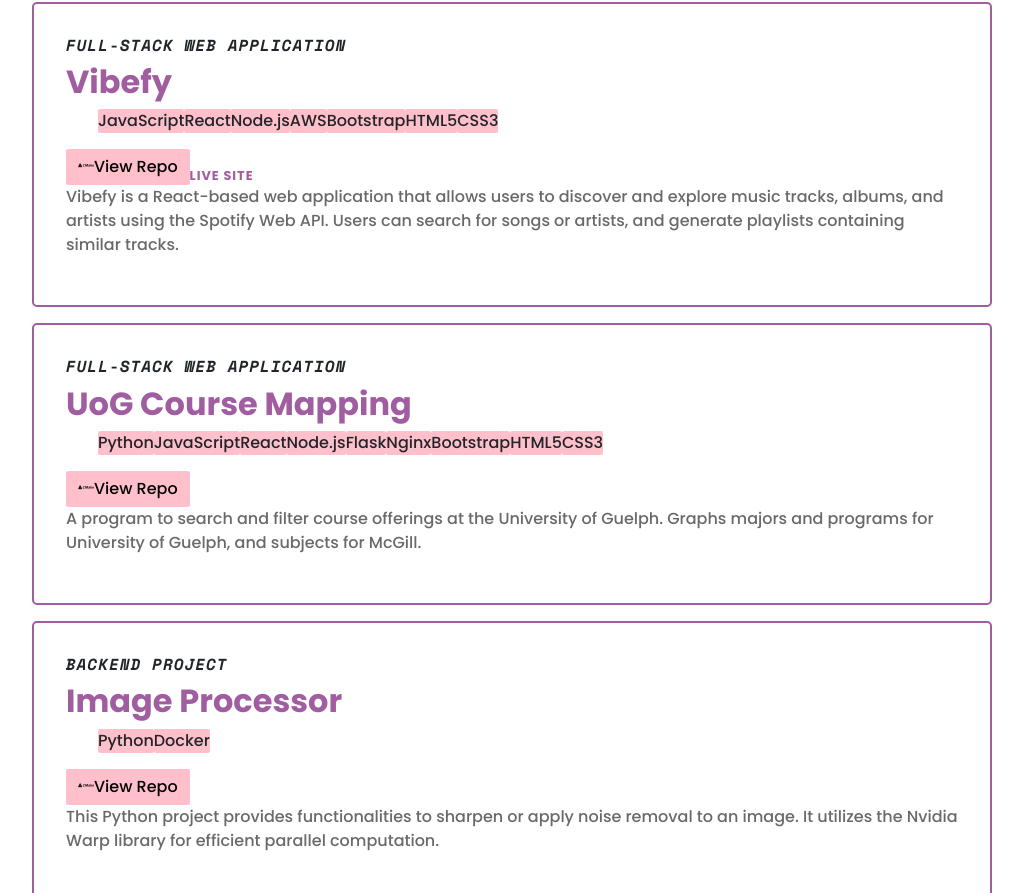
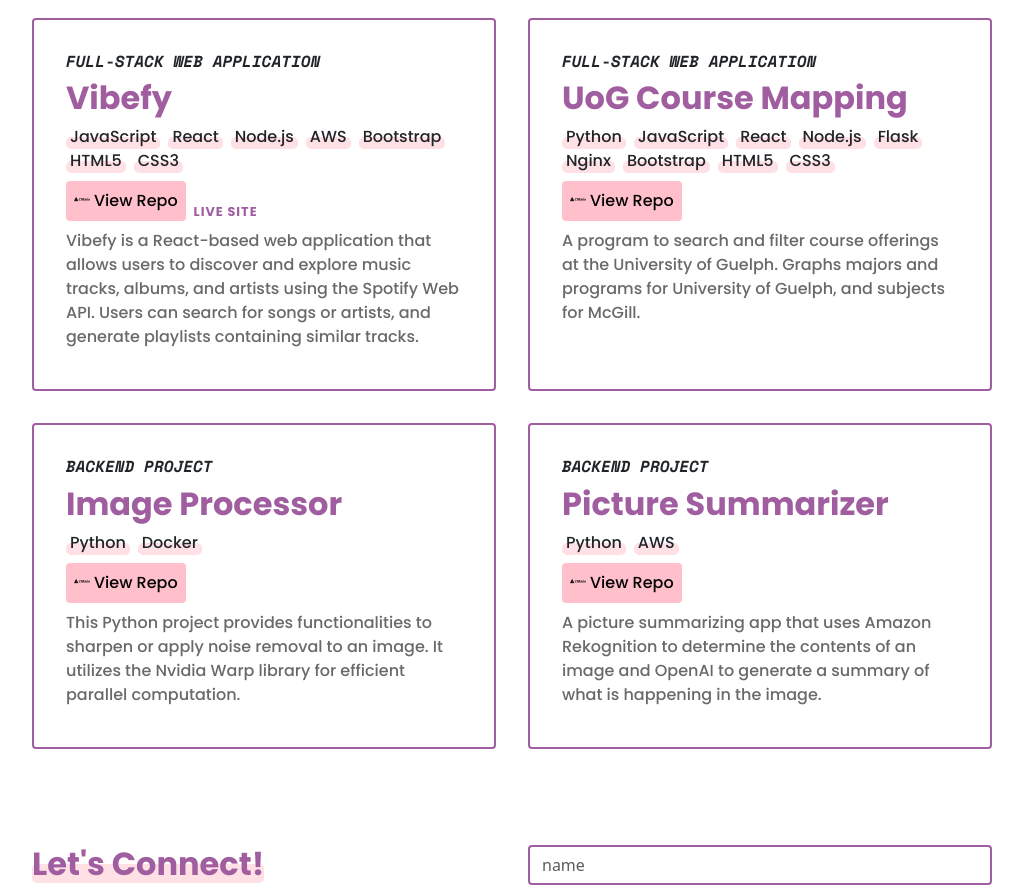
Before and after one commit to Farid-Hamid-4/portfolio, a React (Create React App) app: page / in a window 1280 px wide. Shown: the part 1859-2752 px from the top of the page, without its empty margins (128-1151 px from the left). Built offline with nearby package versions, Linux system fonts and the light colour scheme.

Commit message:
Sizing is fixed for most stuff

```diff
--- a/src/components/Footer.js
+++ b/src/components/Footer.js
@@ -13,15 +13,17 @@
 export default function Footer() {
     return(
         <footer>
-            <div className="footer-container">
-                <div className="footer-text">
-                    <h1>Let's Connect!</h1>
+            <div id="footer-container" className="section-margins">
+                <div id="footer-text">
+                    <h1 className="section-title">Let's Connect!</h1>
                     <p>If you ever want to have a quick chat, just shoot me an email or get in touch with me through my instagram!</p>
-                    <a href="https://github.com/Farid-Hamid-4" target="_blank" rel="noopener noreferrer"><Image className="icon-image" src={github}/></a>
-                    <a href="https://www.linkedin.com/in/farid-hamid/" target="_blank" rel="noopener noreferrer"><Image className="icon-image" src={linkedin}/></a>
-                    <a href="https://www.instagram.com/fhamid4/" target="_blank" rel="noopener noreferrer"><Image className="icon-image" src={instagram}/></a>
+                    <div id="footer-icons">
+                        <a href="https://github.com/Farid-Hamid-4" target="_blank" rel="noopener noreferrer"><Image src={github}/></a>
+                        <a href="https://www.linkedin.com/in/farid-hamid/" target="_blank" rel="noopener noreferrer"><Image src={linkedin}/></a>
+                        <a href="https://www.instagram.com/fhamid4/" target="_blank" rel="noopener noreferrer"><Image src={instagram}/></a>
+                    </div>
                 </div>
-                <div className="footer-form">
+                <div id="footer-form">
                     <Form>
                         <Form.Group>
                             <Form.Control placeholder="name"/>
--- a/src/components/Projects.js
+++ b/src/components/Projects.js
@@ -15,6 +15,7 @@
         <section id="projects-section">
             <div id="projects-container" className="section-margins">
                 <h1 className="section-title">Personal Projects</h1>
+                <div id="all-projects">
                     {projectsList.map((project, index) => (
                         <div id="single-project">
                             <h2>{project.type}</h2>
@@ -24,7 +25,7 @@
                                 )}
                             </ul>
                             <div id="project-links">
-                            <Button variant="outline-dark" href={project.github} target="_blank" rel="noopener noreferrer">
+                                <Button href={project.github} target="_blank" rel="noopener noreferrer">
                                     <i className="devicon-github-plain"></i>
                                     View Repo
                                 </Button>
@@ -34,6 +35,7 @@
                         </div>
                     ))}
                 </div>
+            </div>
         </section>
     );
 }
--- a/src/styles/About.css
+++ b/src/styles/About.css
@@ -19,6 +19,7 @@
 }
 
 #about-me-image img {
+    margin-left: auto;
     width: 20em;
     border-radius: 10px;
 }
--- a/src/styles/Footer.css
+++ b/src/styles/Footer.css
@@ -1,25 +1,35 @@
-.footer-container {
+#footer-container {
     display: flex;
-    padding: 5em 15em 5em 15em;
+    flex-wrap: wrap;
 }
 
-.footer-text {
-    width: 50%;
-}
-
-.footer-text p {
-    color: #696969;
-}
-
-.icon-image {
+#footer-text {
+    flex: 1 0 calc(47% - 2em);
     margin-right: 1em;
 }
 
-.footer-form {
-    width: 50%;
+#footer-icons {
+    display: flex;
+    padding-top: 1em;
+    gap: 1em;
 }
 
-.footer-form .form-control {
-    border: 1px solid #a05ea0;
+#footer-icons img {
+    width: 2em;
+    transition: all 250ms ease-in-out;
+}
+
+#footer-icons img:hover {
+    transform: translateY(-5px);
+}
+
+#footer-form {
+    flex: 1 0 calc(47% - 2em);
+    margin-left: 1em;
+}
+
+#footer-form .form-control {
+    border: 2px solid #a05ea0;
+    border-radius: 4px;
     margin-bottom: 1em;
 }
--- a/src/styles/Global.css
+++ b/src/styles/Global.css
@@ -95,3 +95,14 @@
 .section-margins {
     margin: 5em 10em;
 }
+
+.btn {
+    background-color: #ffc0cb;
+    font-family: "Poppins", sans-serif;
+    color: black;
+    border-radius: 4px;
+    border: none;
+    align-items: center;
+    padding: 8px 8px;
+    margin-right: 8px;
+}
--- a/src/styles/Projects.css
+++ b/src/styles/Projects.css
@@ -1,14 +1,20 @@
 #projects-container {
     display: flex;
     flex-wrap: wrap;
-    justify-content: space-between;
+}
+
+#all-projects {
+    display: flex;
+    flex-wrap: wrap;
+    margin: 0 -1em;
 }
 
 #single-project {
-    margin-bottom: 1em;
+    flex: 1 0 calc(47% - 0.5em);
+    margin: 1em;
     padding: 2em;
     border: 2px solid #a05ea0;
-    border-radius: 5px;
+    border-radius: 4px;
 }
 
 #single-project h1 {
@@ -21,54 +27,48 @@
     font-size: 1em;
     font-weight: bold;
     font-style: italic;
-    letter-spacing: 1px;
 }
 
 #skills-used {
     display: flex;
     flex-wrap: wrap;
+    padding: 0;
+    margin-bottom: 8px;
 }
 
 #skills-used li {
     font-family: "Poppins", sans-serif;
+    list-style: none;
     position: relative;
-    list-style: none;
+    padding: 0 4px;
+    margin-right: 8px;
 }
 
 #skills-used li::after {
     content: '';
     position: absolute;
-    height: 100%;
+    height: 50%;
     width: 100%;
     left: 0;
     bottom: 0;
+    filter: opacity(50%);
     background-color: #ffc0cb;
-    border-radius: 2px;
+    border-radius: 5px;
     z-index: -1;
 }
 
 #project-links {
     display: flex;
     width: fit-content;
-}
-
-#project-links .btn {
-    font-family: "Poppins", sans-serif;
-    color: black;
-    background-color: #ffc0cb;
-    border-radius: 2px;
-    border: none;
-    align-items: center;
+    margin-bottom: 8px;
 }
 
 #project-links i {
-}
-
-#project-links a {
-    color: #a05ea0;
+    padding-right: 4px;
 }
 
 #link-to-site {
+    color: #a05ea0;
     font-size: 0.8em;
     font-weight: bold;
     letter-spacing: 1px;
@@ -76,3 +76,7 @@
     text-decoration: none;
     margin-top: auto;
 }
+
+#single-project p {
+    margin-bottom: 8px;
+}
```
Also changed, not shown: src/components/Button.js (added). Lines whose indentation alone changed are shown as unchanged.
